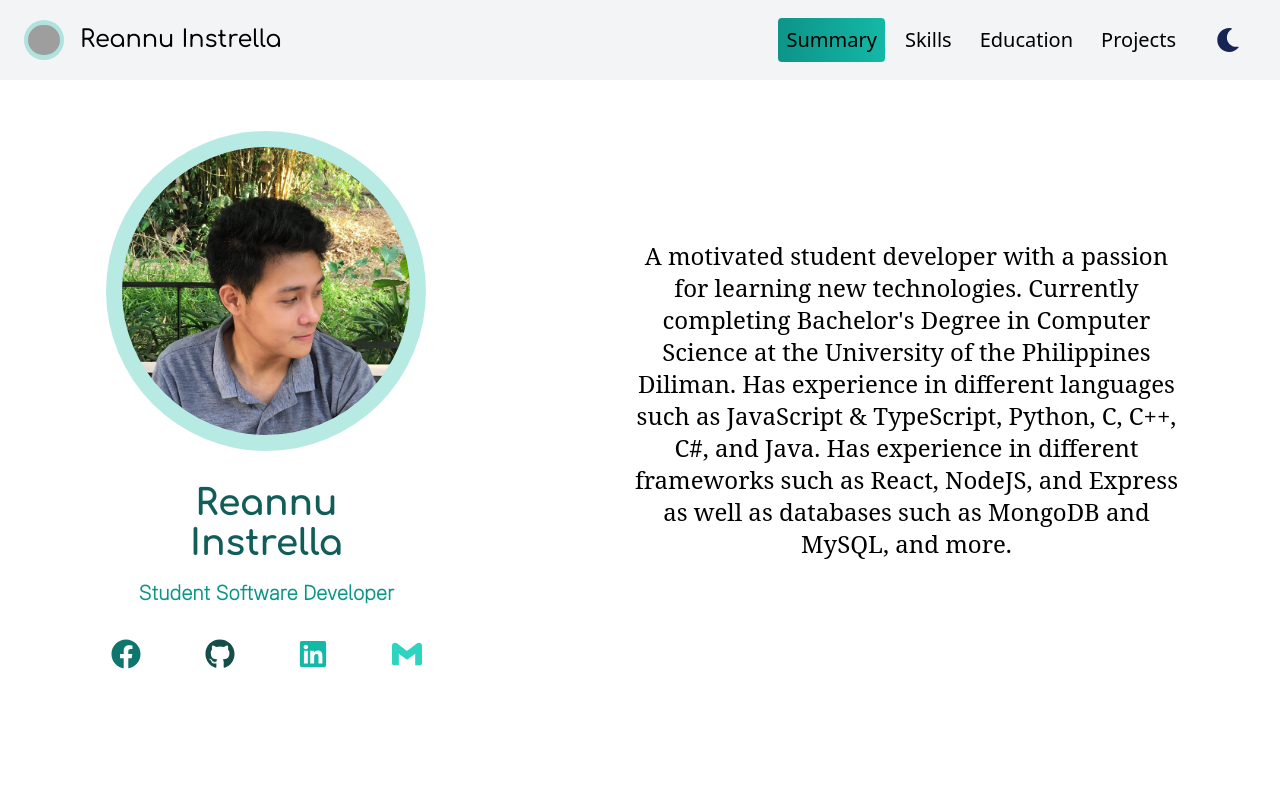
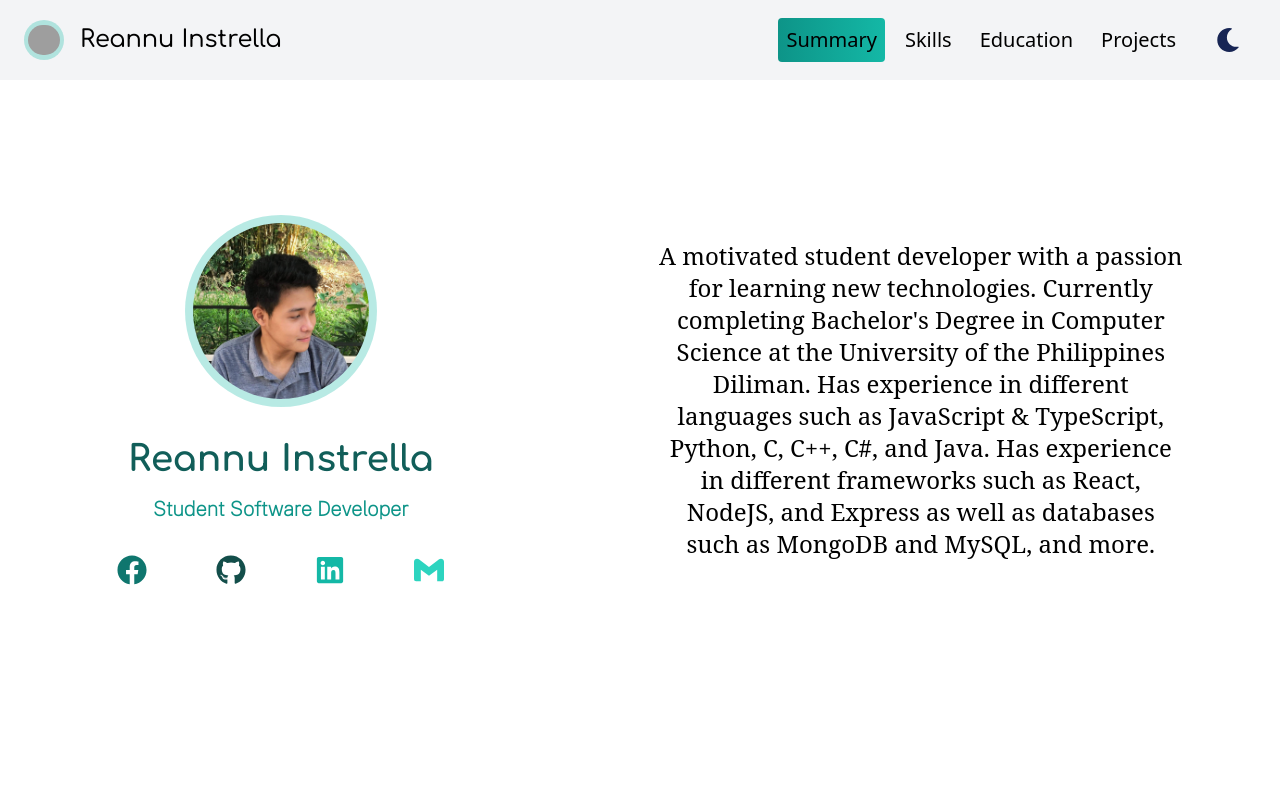
Before and after one commit to reannu123/hello-world, a React (Vite) app in the folder reannu123.github.io/: page / in a window 1280 px wide. Shown: the top 800 px of the page. Built offline with nearby package versions, Linux system fonts and the light colour scheme; grey boxes are pictures that could not be loaded.

Commit message:
Fixed responsiveness in mobile landscape

```diff
--- a/reannu123.github.io/src/App.tsx
+++ b/reannu123.github.io/src/App.tsx
@@ -18,7 +18,7 @@ function App() {
       <div className="flex flex-col items-center justify-center dark:text-gray-100">
         <section
           id="Summary"
-          className=" w-full min-h-[80vh] mb-[10vh] flex justify-center items-center text-center"
+          className=" w-full min-h-[85vh] md:min-h-[80vh] mb-[10vh] flex justify-center items-center text-center"
         >
           <Summary />
         </section>
--- a/reannu123.github.io/src/components/NavBar.tsx
+++ b/reannu123.github.io/src/components/NavBar.tsx
@@ -20,14 +20,14 @@ function NavBar(props: any) {
                 className="min-h-[30px] min-w-[30px] max-h-8 max-w-8 rounded-full"
               />
             </div>
-            <span className="font-medium font-Comfortaa text-base md:text-2xl w-auto dark:text-gray-100">
+            <span className="font-medium font-Comfortaa text-base md:text-xl lg:text-2xl w-auto dark:text-gray-100">
               Reannu Instrella
             </span>
           </div>
         </a>
 
         <div className=" hidden w-full md:block md:w-auto " id="navbar-default">
-          <ul className="font-medium flex flex-wrap  items-center justify-between mx-8 text-sm lg:text-xl lg:space-x-3">
+          <ul className="font-medium flex flex-wrap  items-center justify-between mx-8 md:space-x-3 text-sm lg:text-xl lg:space-x-3">
             <li>
               <a href="#Summary">
                 <div className="block py-2  px-2 rounded  bg-gradient-to-l from-teal-300 via-teal-500 to-teal-600  bg-size-200 hover:bg-right hover:text-gray-900  hover:cursor-pointer  dark:text-gray-100 dark:hover:text-gray-900 transition-all ">
--- a/reannu123.github.io/src/components/Summary.tsx
+++ b/reannu123.github.io/src/components/Summary.tsx
@@ -18,18 +18,18 @@ function Summary() {
       </div>
 
       <div>
-        <div className="mx-auto h-40 w-40 md:h-60 md:w-60 lg:h-80 lg:w-80 bg-teal-500 dark:bg-teal-100 bg-opacity-30 rounded-full flex items-center justify-center">
+        <div className="mx-auto h-40 w-40 md:h-[24vh] md:w-[24vh] lg:max-h-80 lg:max-w-80 bg-teal-500 dark:bg-teal-100 bg-opacity-30 rounded-full flex items-center justify-center">
           <img
             src={profile}
-            className="mx-auto rounded-full h-36 w-36 md:h-52 md:w-52 lg:h-72 lg:w-72"
+            className="mx-auto rounded-full h-36 w-36 md:h-[22vh] md:w-[22vh] lg:max-h-72 lg:max-w-72"
             alt="Summary"
           />
         </div>
         {/* desktop */}
-        <h1 className="font-Comfortaa font-bold text-center text-teal-800 dark:text-teal-300 max-md:hidden text-4xl mb-4 mt-8 lg:mx-[5vw]">
+        <h1 className="font-Comfortaa font-bold text-center text-teal-800 dark:text-teal-300 max-md:hidden md:text-[6vh] md:whitespace-nowrap lg:text-4xl mb-2 mt-4 lg:mb-4 lg:mt-8 lg:mx-[5vw]">
           Reannu Instrella
         </h1>
-        <h2 className="max-md:hidden font-PublicSans font-bold mb-8 text-teal-600 text-xl">
+        <h2 className="max-md:hidden font-PublicSans font-bold mb-4 lg:mb-8 text-teal-600 md:text-[4vh] md:whitespace-nowrap lg:text-xl">
           Student Software Developer
         </h2>
         <div className="max-md:hidden flex flex-row justify-around md:justify-evenly space-x-4">
@@ -37,21 +37,21 @@ function Summary() {
             href="
             https://www.facebook.com/Reannu.Emmanuel.Lubiano.Instrella/"
           >
-            <FaFacebook className="text-3xl text-teal-700 hover:text-opacity-50 transition-all" />
+            <FaFacebook className="md:text-[8vh] lg:text-3xl text-teal-700 hover:text-opacity-50 transition-all" />
           </a>
           <a href="https://github.com/reannu123">
-            <FaGithub className="text-3xl text-teal-900 hover:text-opacity-50 marker:transition-all" />
+            <FaGithub className="md:text-[8vh] lg:text-3xl text-teal-900 hover:text-opacity-50 marker:transition-all" />
           </a>
           <a href="https://ph.linkedin.com/in/reannu-instrella-a64457139">
-            <FaLinkedin className="text-3xl text-teal-500 hover:text-opacity-50 transition-all" />
+            <FaLinkedin className="md:text-[8vh] lg:text-3xl text-teal-500 hover:text-opacity-50 transition-all" />
           </a>
           <a href="mailto:reannumon123@gmail.com">
-            <SiGmail className="text-3xl text-teal-400 hover:text-opacity-50 transition-all" />
+            <SiGmail className="md:text-[8vh] lg:text-3xl text-teal-400 hover:text-opacity-50 transition-all" />
           </a>
         </div>
       </div>
       <div>
-        <p className="font-NotoSerif text-sm md:text-xl xl:text-2xl text-center md:ml-12 lg:ml-[10vw] md:px-8 py-8 max-w-2xl">
+        <p className="font-NotoSerif text-sm md:text-[4vh] xl:text-2xl text-center md:ml-12 md:leading-[5vh] lg:ml-[10vw] md:px-8 py-8 max-w-2xl">
           A motivated student developer with a passion for learning new
           technologies. Currently completing Bachelor's Degree in Computer
           Science at the University of the Philippines Diliman. Has experience
--- a/reannu123.github.io/src/index.css
+++ b/reannu123.github.io/src/index.css
@@ -9,11 +9,12 @@ html {
 }
 
 /* Media queries for scroll padding  */
-/* @media (max-width: 421px) {
+/* @media (min-width: 768px) {
   html {
     scroll-padding-top: 12rem;
   }
-}
+}  */
+/*
 @media (min-width: 422px) and (max-width: 666px) {
   html {
     scroll-padding-top: 9rem;
```
